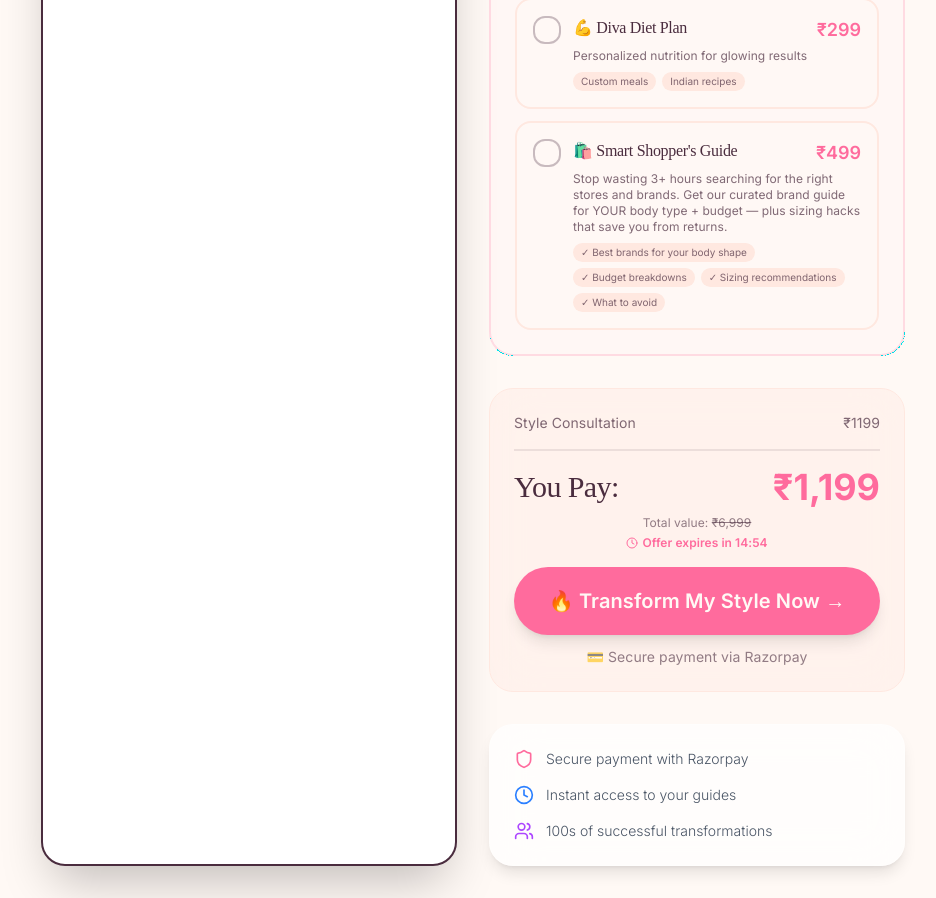
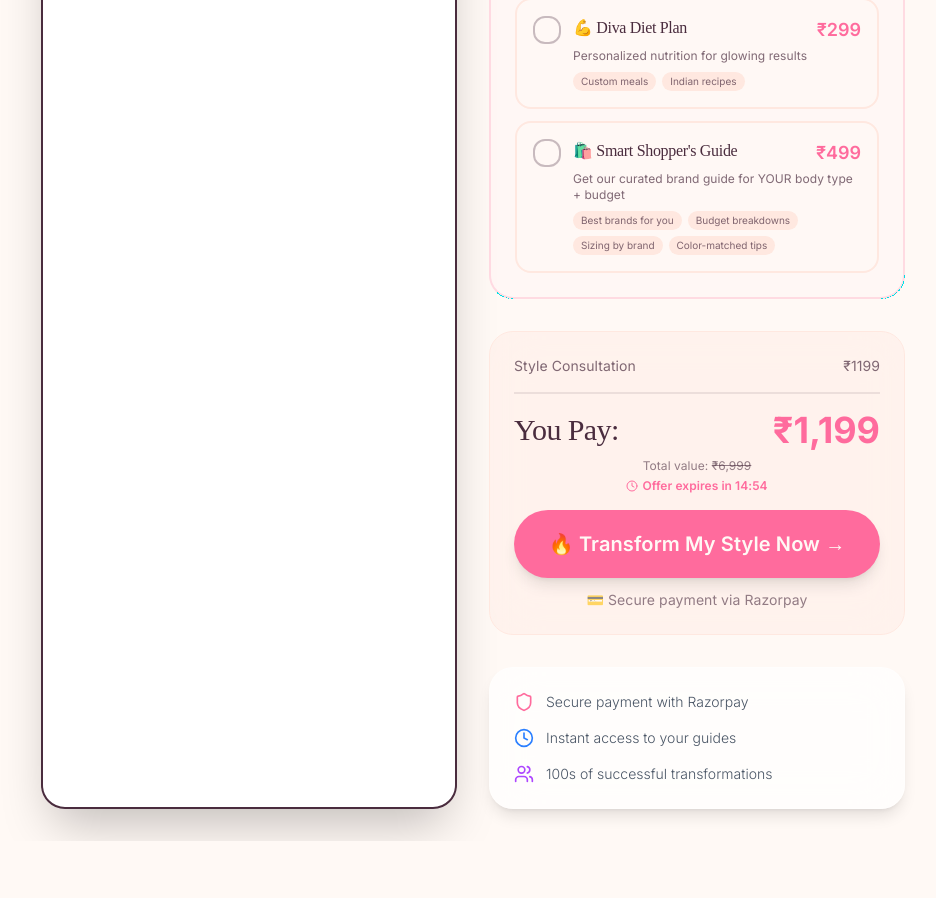
Before and after one commit to mithil0407/playernumberone, a Next.js app: page /checkout in a window 1280 px wide. Shown: the part 1499-2397 px from the top of the page, without its empty margins (167-1103 px from the left). After the commit the page ends 2340 px from the top, so only its background shows below. Built offline with nearby package versions, Linux system fonts and the light colour scheme.

Commit message:
Replace Skin & Hair Blueprint addon with Smart Shopper's Guide (₹499)

```diff
--- a/src/app/checkout/page.tsx
+++ b/src/app/checkout/page.tsx
@@ -84,6 +84,7 @@ export default function CheckoutPage() {
   const [smartShoppersGuideAddon, setSmartShoppersGuideAddon] = useState(false); // Smart Shopper's Guide
 
   const divaDietPlanPrice = 299;
+
   const smartShoppersGuidePrice = 499;
 
   // Memoize total calculations to prevent unnecessary recalculations
@@ -174,15 +175,15 @@ export default function CheckoutPage() {
       price: 299,
       id: 'diva_diet_plan'
     },
-    skinhair: {
-      name: 'Smart Shoppers Guide',
+    smartshopper: {
+      name: 'Smart Shopper\'s Guide',
       price: 499,
       id: 'smart_shoppers_guide'
     }
   }), []);
 
   // Optimized add-on change handler with Meta tracking only for additions
-  const handleAddonChange = useCallback((addonType: 'divadiet' | 'skinhair', checked: boolean) => {
+  const handleAddonChange = useCallback((addonType: 'divadiet' | 'smartshopper', checked: boolean) => {
     const addon = addonDetails[addonType];
 
     // Track addon changes
@@ -195,7 +196,7 @@ export default function CheckoutPage() {
     // Update state
     if (addonType === 'divadiet') {
       setDivaDietPlanAddon(checked);
-    } else if (addonType === 'skinhair') {
+    } else if (addonType === 'smartshopper') {
       setSmartShoppersGuideAddon(checked);
     }
   }, [addonDetails]);
@@ -633,7 +634,7 @@ export default function CheckoutPage() {
 
                 {/* Add-on 2: Smart Shopper's Guide */}
                 <div
-                  onClick={() => handleAddonChange('skinhair', !smartShoppersGuideAddon)}
+                  onClick={() => handleAddonChange('smartshopper', !smartShoppersGuideAddon)}
                   className={`border-2 rounded-xl p-4 cursor-pointer transition-all duration-300 ${
                     smartShoppersGuideAddon
                       ? 'border-luxury-accent bg-luxury-warm-white shadow-lg'
@@ -653,21 +654,17 @@ export default function CheckoutPage() {
 
                     <div className="flex-1">
                       <div className="flex items-start justify-between gap-2 mb-1">
-                        <div className="flex-1">
-                          <h4 className="luxury-heading text-luxury-charcoal text-base">🛍️ Smart Shopper&apos;s Guide</h4>
-                        </div>
-                        <div className="text-right flex-shrink-0">
-                          <span className="text-luxury-green font-semibold text-lg">₹{smartShoppersGuidePrice}</span>
-                        </div>
+                        <h4 className="luxury-heading text-luxury-charcoal text-base">🛍️ Smart Shopper's Guide</h4>
+                        <span className="text-luxury-green font-semibold text-lg flex-shrink-0">₹{smartShoppersGuidePrice}</span>
                       </div>
                       <p className="text-xs luxury-body text-luxury-charcoal/70 mb-2">
-                        Stop wasting 3+ hours searching for the right stores and brands. Get our curated brand guide for YOUR body type + budget — plus sizing hacks that save you from returns.
+                        Get our curated brand guide for YOUR body type + budget
                       </p>
                       <div className="flex flex-wrap gap-1.5">
-                        <span className="text-[10px] bg-luxury-cream px-2 py-0.5 rounded-full text-luxury-charcoal/70">✓ Best brands for your body shape</span>
-                        <span className="text-[10px] bg-luxury-cream px-2 py-0.5 rounded-full text-luxury-charcoal/70">✓ Budget breakdowns</span>
-                        <span className="text-[10px] bg-luxury-cream px-2 py-0.5 rounded-full text-luxury-charcoal/70">✓ Sizing recommendations</span>
-                        <span className="text-[10px] bg-luxury-cream px-2 py-0.5 rounded-full text-luxury-charcoal/70">✓ What to avoid</span>
+                        <span className="text-[10px] bg-luxury-cream px-2 py-0.5 rounded-full text-luxury-charcoal/70">Best brands for you</span>
+                        <span className="text-[10px] bg-luxury-cream px-2 py-0.5 rounded-full text-luxury-charcoal/70">Budget breakdowns</span>
+                        <span className="text-[10px] bg-luxury-cream px-2 py-0.5 rounded-full text-luxury-charcoal/70">Sizing by brand</span>
+                        <span className="text-[10px] bg-luxury-cream px-2 py-0.5 rounded-full text-luxury-charcoal/70">Color-matched tips</span>
                       </div>
                     </div>
                   </div>
@@ -692,7 +689,7 @@ export default function CheckoutPage() {
 
                 {smartShoppersGuideAddon && (
                   <div className="flex justify-between items-center text-sm luxury-body text-luxury-charcoal/70">
-                    <span>+ Shopper&apos;s Guide</span>
+                    <span>+ Smart Shopper's Guide</span>
                     <span>₹{smartShoppersGuidePrice}</span>
                   </div>
                 )}
@@ -871,17 +868,15 @@ export default function CheckoutPage() {
 
                   <div className="flex-1 min-w-0">
                     <div className="flex items-start justify-between gap-2 mb-1.5">
-                      <div className="flex-1">
-                        <h4 className="luxury-heading text-luxury-charcoal text-sm md:text-base">
-                          🛍️ Smart Shopper&apos;s Guide
-                        </h4>
-                      </div>
+                      <h4 className="luxury-heading text-luxury-charcoal text-sm md:text-base">
+                        🛍️ Smart Shopper's Guide
+                      </h4>
                       <div className="text-right flex-shrink-0">
                         <span className="text-luxury-green font-semibold text-base">₹{smartShoppersGuidePrice}</span>
                       </div>
                     </div>
                     <p className="text-xs luxury-body text-luxury-charcoal/70 mb-2">
-                      Stop wasting 3+ hours searching. Get our curated brand guide for YOUR body type + budget.
+                      Curated brand guide for YOUR body type + budget
                     </p>
                     <div className="space-y-1">
                       <div className="flex items-start gap-1.5 text-xs luxury-body text-luxury-charcoal/70">
@@ -898,7 +893,7 @@ export default function CheckoutPage() {
                       </div>
                       <div className="flex items-start gap-1.5 text-xs luxury-body text-luxury-charcoal/70">
                         <CheckCircle className="w-3.5 h-3.5 text-luxury-accent flex-shrink-0 mt-0.5" />
-                        <span>What to avoid based on your palette</span>
+                        <span>What to avoid based on your color palette</span>
                       </div>
                     </div>
                   </div>
```
